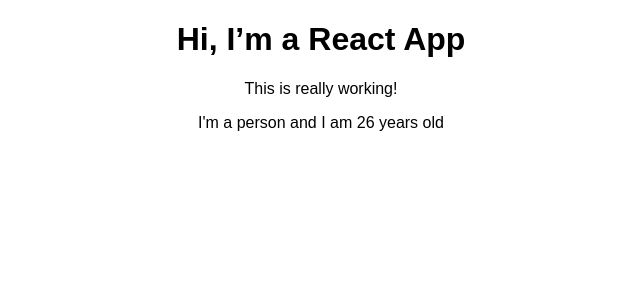
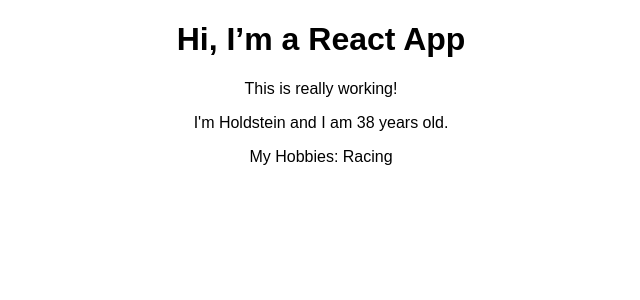
Before and after one commit to lorenshuk/udemy-react-complete-guide, a React (Create React App) app in the folder react-complete-guide/: page / in a window 1280 px wide. Shown: the top 300 px of the page, without its empty margins (319-959 px from the left). Built offline with nearby package versions, Linux system fonts and the light colour scheme.

Commit message:
Done. 3/10/20 6:42 PM

```diff
--- a/react-complete-guide/src/App.js
+++ b/react-complete-guide/src/App.js
@@ -8,7 +8,7 @@
       <div className="App">
         <h1>Hi, I’m a React App</h1>
         <p>This is really working!</p>
-        <Person />
+        <Person name="Holdstein" age="38">My Hobbies: Racing</Person>
       </div>
     );
   }
--- a/react-complete-guide/src/Person/Person.js
+++ b/react-complete-guide/src/Person/Person.js
@@ -1,7 +1,12 @@
 import React from 'react';
 
-const person = () => {
-    return <p>I'm a person and I am {Math.floor(Math.random() * 30)} years old</p>
+const person = (props) => {
+    return (
+        <div>
+            <p>I'm {props.name} and I am {props.age} years old.</p>
+            <p>{props.children}</p>
+        </div>
+    )
 };
 
 export default person;
```
